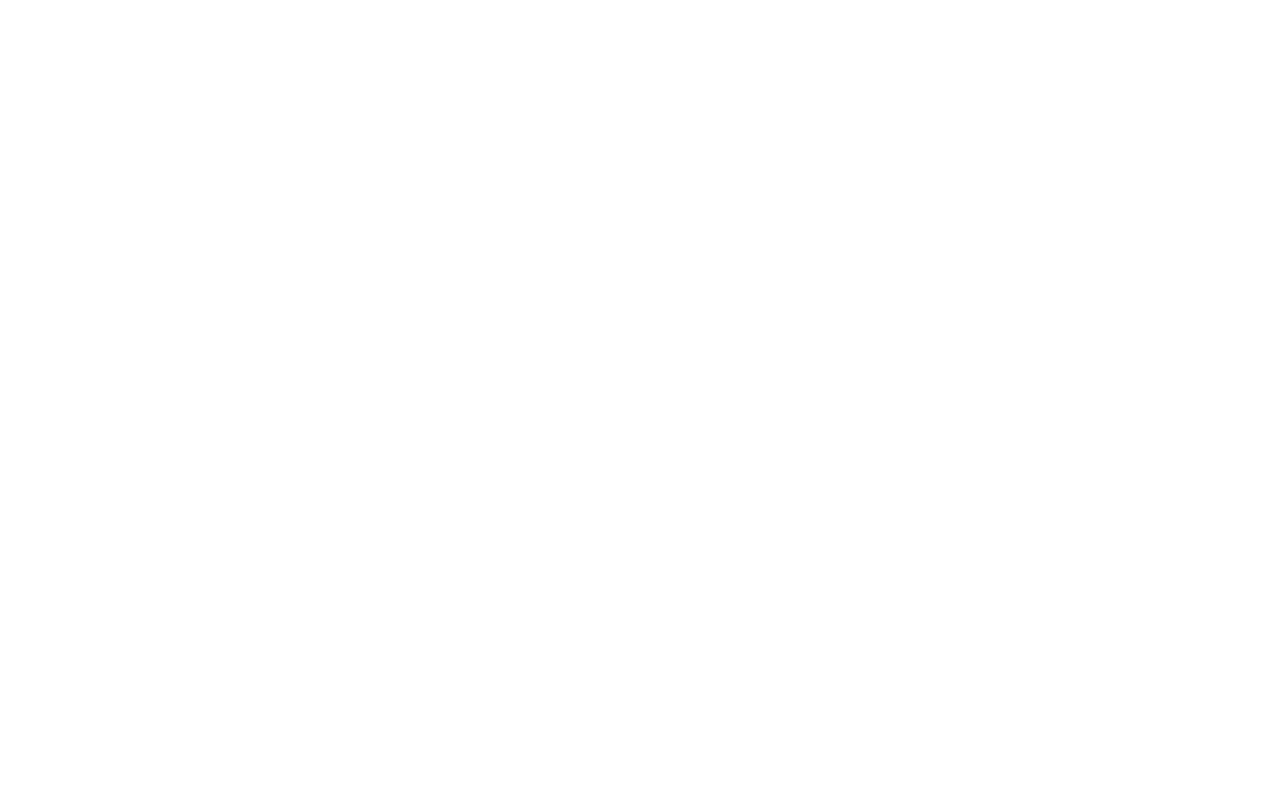
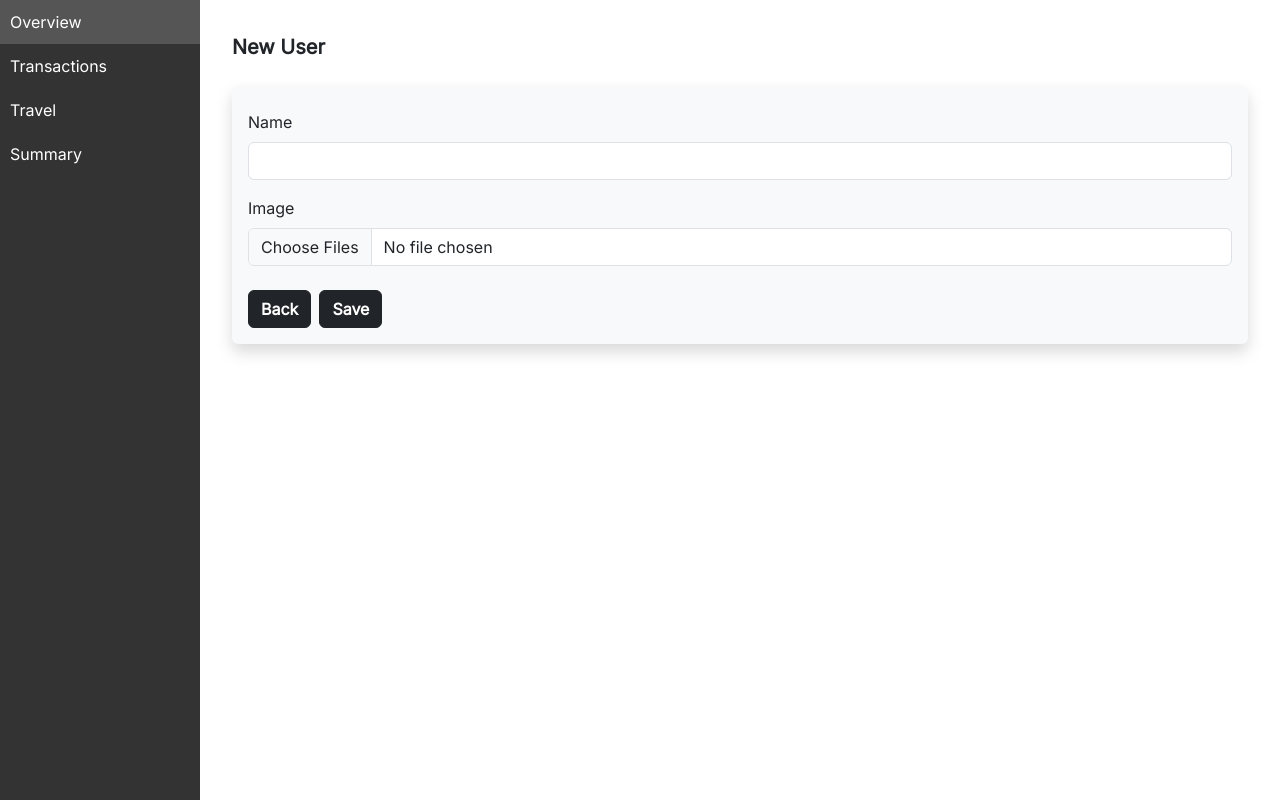
Before and after one commit to jeedddiiii/admin-interface, a React (Vite) app: page /new-user in a window 1280 px wide. Before the commit this address had no page. Built offline with nearby package versions, Linux system fonts and the light colour scheme.

Commit message:
Add new user

```diff
--- a/src/App.jsx
+++ b/src/App.jsx
@@ -1,11 +1,11 @@
 import "./App.css";
 import { BrowserRouter as Router, Route, Routes } from "react-router-dom";
 
-import AddUser from "./components/AddUser";
 import User from "./components/User";
 import UserDetail from "./components/Userdetail";
 import Transactions from "./components/Transactions";
 import Summary from "./components/Summary";
+import NewUser from "./components/NewUser";
 function App() {
   return (
     <Router>
@@ -13,7 +13,7 @@
         <div>
           <Routes>
             <Route path="/" element={<User />} />
-            <Route path="/adduser" element={<AddUser />} />
+            <Route path="/new-user" element={<NewUser />} />
             <Route path="/transactions" element={<Transactions />} />
             <Route path="/user/:id" element={<UserDetail />} />
             <Route path="/summary" element={<Summary />} />
--- a/src/components/AddUser.jsx
+++ /dev/null
@@ -1,89 +0,0 @@
-import React, { useState } from "react";
-import FileInput from "./FileInput";
-import ImageCropper from "./ImageCropper";
-import Sidebar from "./SideBar";
-
-
-function User() {
-  const [image, setImage] = useState("");
-  const [currentPage, setCurrentPage] = useState("choose-img");
-  const [imgAfterCrop, setImageAfterCrop] = useState("");
-
-  const onImageSelected = (selectedImg) => {
-    setImage(selectedImg);
-    setCurrentPage("crop-img");
-  };
-
-  const onCropDone = (imgCroppedArea) => {
-    const canvasEle = document.createElement("canvas");
-    canvasEle.width = imgCroppedArea.width;
-    canvasEle.height = imgCroppedArea.height;
-
-    const context = canvasEle.getContext("2d");
-
-    let imageObj = new Image();
-    imageObj.src = image;
-    imageObj.onload = function () {
-      context.drawImage(
-        imageObj,
-        imgCroppedArea.x,
-        imgCroppedArea.y,
-        imgCroppedArea.width,
-        imgCroppedArea.height,
-        0,
-        0,
-        imgCroppedArea.width,
-        imgCroppedArea.height
-      );
-      const dataURL = canvasEle.toDataURL("image/jpeg");
-      setImageAfterCrop(dataURL);
-      setCurrentPage("img-cropped");
-    };
-  };
-
-  const onCropCancel = () => {
-    setCurrentPage("choose-img");
-    setImage("");
-  };
-
-  return (
-    <div className="container-side">
-      <Sidebar />
-      <label>
-        Name:
-        <input type="text" name="" id="" />
-      </label>
-      {currentPage === "choose-img" ? (
-        <FileInput onImageSelected={onImageSelected} />
-      ) : currentPage === "crop-img" ? (
-        <ImageCropper
-          image={image}
-          onCropDone={onCropDone}
-          onCropCancel={onCropCancel}
-        />
-      ) : (
-        <div>
-          <img src={imgAfterCrop} alt="img-cropped" />
-          <div />
-          <button
-            onClick={() => {
-              setCurrentPage("crop-img");
-            }}
-          >
-            Crop
-          </button>
-          <button
-            onClick={() => {
-              setCurrentPage("choose-img");
-            }}
-            setImage={""}
-          >
-            New Image
-          </button>
-        </div>
-      )}
-    </div>
-  );
-}
-
-export default User;
--- /dev/null
+++ b/src/components/NewUser.jsx
@@ -0,0 +1,67 @@
+import React, { useState } from "react";
+import { useNavigate } from "react-router-dom";
+import Sidebar from "./SideBar";
+
+function NewUser() {
+  const [name, setName] = useState("");
+  const [pictures, setPictures] = useState([]);
+  const navigate = useNavigate();
+
+  const handleNameChange = (event) => setName(event.target.value);
+  const handlePicturesChange = (event) => setPictures(event.target.files);
+  const handleSave = () => {
+    // Implement your logic to save the new user here
+    navigate.push("/user"); // Redirect to the user page
+  };
+
+  return (
+    <div className="container-side">
+      <Sidebar />
+
+      <div className="content ">
+        <div className="d-flex justify-content-between pb-2">
+          <p className="fs-5 fw-bold">New User</p>
+        </div>
+        <div className="pt-4 shadow p-3 mb-5 bg-body-tertiary rounded">
+          <form>
+            <div class="mb-3">
+              <label class="form-label">Name</label>
+              <input
+                type="text"
+                class="form-control"
+                value={name}
+                onChange={handleNameChange}
+              />
+            </div>
+            <div class="mb-3">
+              <label class="form-label">Image</label>
+              <input
+                type="file"
+                class="form-control"
+                multiple
+                onChange={handlePicturesChange}
+              />
+            </div>
+            <div class="mt-4">
+              <button
+                className="btn btn-dark ml-auto  fw-bold"
+                onClick={() => navigate("/")}
+              >
+                Back
+              </button>
+
+              <button
+                className="btn btn-dark ml-auto  fw-bold mx-2"
+                onClick={handleSave}
+              >
+                Save
+              </button>
+            </div>
+          </form>
+        </div>
+      </div>
+    </div>
+  );
+}
+
+export default NewUser;
--- a/src/components/Sidebar.jsx
+++ b/src/components/Sidebar.jsx
@@ -4,7 +4,6 @@
   return (
     <div className="sidebar">
       <Link className="sidebar-tab" to="/">Overview</Link>
-      <Link className="sidebar-tab"to="/adduser">Add User</Link>
       <Link className="sidebar-tab"to="/transactions">Transactions</Link>
       <Link className="sidebar-tab"to="/travel">Travel</Link>
       <Link className="sidebar-tab"to="/summary">Summary</Link>
--- a/src/components/User.jsx
+++ b/src/components/User.jsx
@@ -1,8 +1,12 @@
 import React from "react";
 import Sidebar from "./SideBar";
 import Userlist from "./Userlist";
+import { useNavigate } from 'react-router-dom';
 
-function Overview() {
+
+function User() {
+  const navigate = useNavigate();
+
   return (
     <div className="container-side">
       <Sidebar />
@@ -11,7 +15,7 @@
           <p className="fs-5 fw-bold">User List</p>
           <button
             className="btn btn-dark ml-auto btn-sm fw-bold"
-            onClick={() => handleEdit(user.id)}
+            onClick={() => navigate('/new-user')}
           >
             + New User
           </button>
@@ -31,4 +35,4 @@
   );
 }
 
-export default Overview;
+export default User;
```
